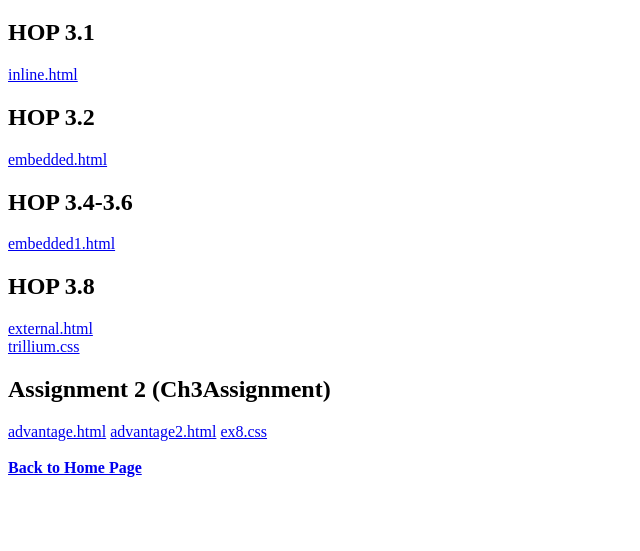
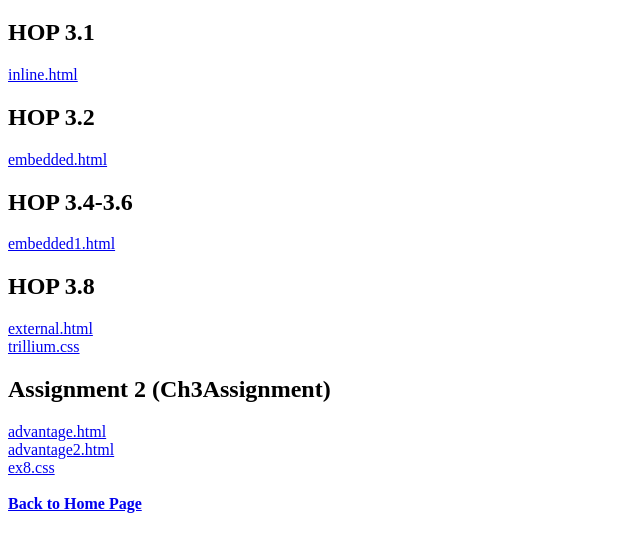
Before and after one commit to zdavis2026/WebDevRepo, a plain HTML site: page chapter3.html in a window 1280 px wide. Shown: the part 61-612 px from the top of the page, without its empty margins (0-640 px from the left). Drawn offline with Linux system fonts and the light colour scheme.

Commit message:
Update chapter3.html

```diff
--- a/chapter3.html
+++ b/chapter3.html
@@ -16,8 +16,8 @@
   <a href="HOP 3.1, 3.2, 3.4, 3.5, 3.6, 3.8/external.html">external.html</a><br>
   <a href="HOP 3.1, 3.2, 3.4, 3.5, 3.6, 3.8/trillium.css">trillium.css</a>
   <h2>Assignment 2 (Ch3Assignment)</h2>
-  <a href="Ch3Assignment/advantage.html">advantage.html</a>
-  <a href="Ch3Assignment/advantage2.html">advantage2.html</a>
+  <a href="Ch3Assignment/advantage.html">advantage.html</a><br>
+  <a href="Ch3Assignment/advantage2.html">advantage2.html</a><br>
   <a href="Ch3Assignment/ex8.css">ex8.css</a>
   <br><br>
 <b><a href:"index.html"></a></b>
```
